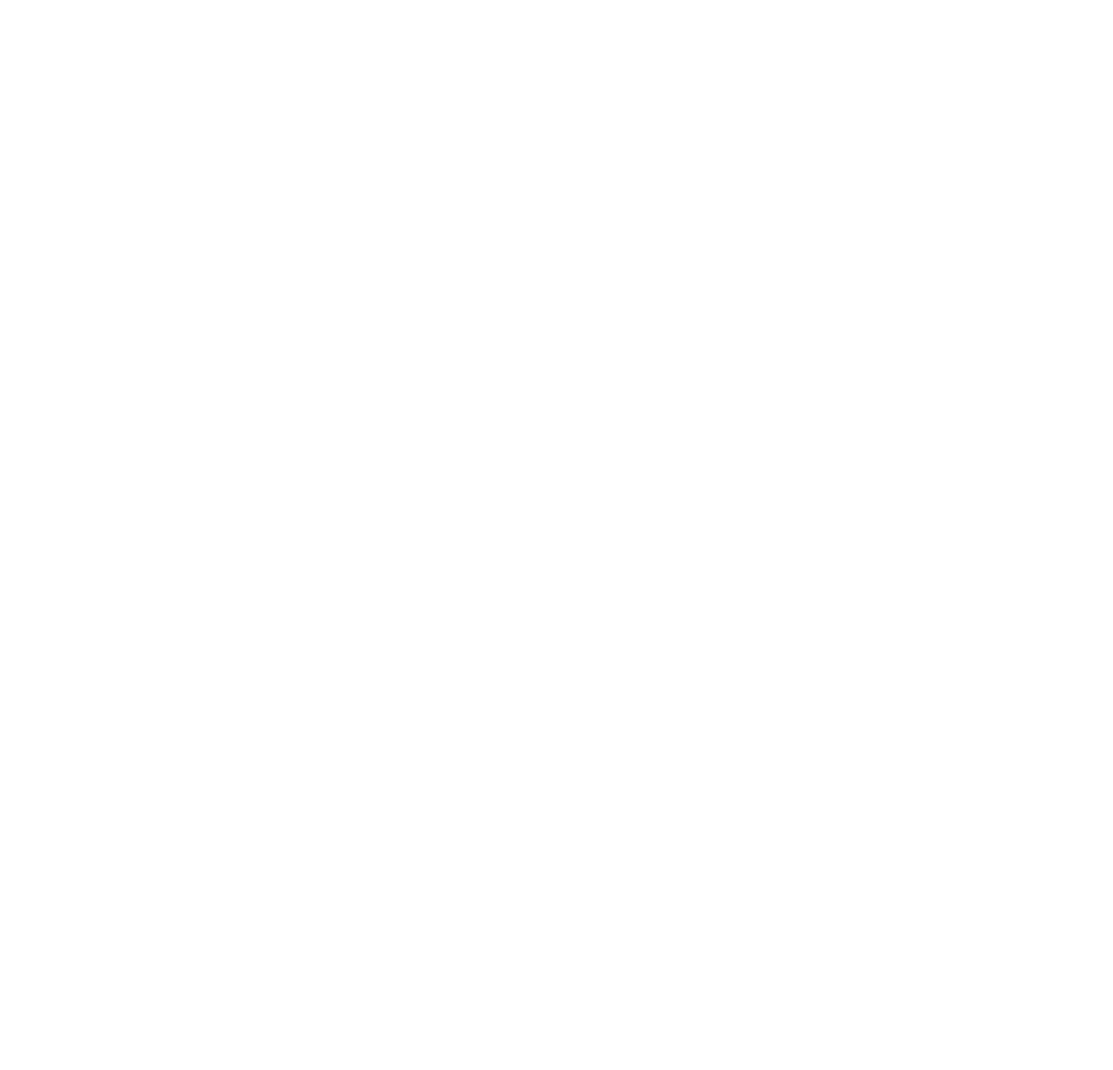
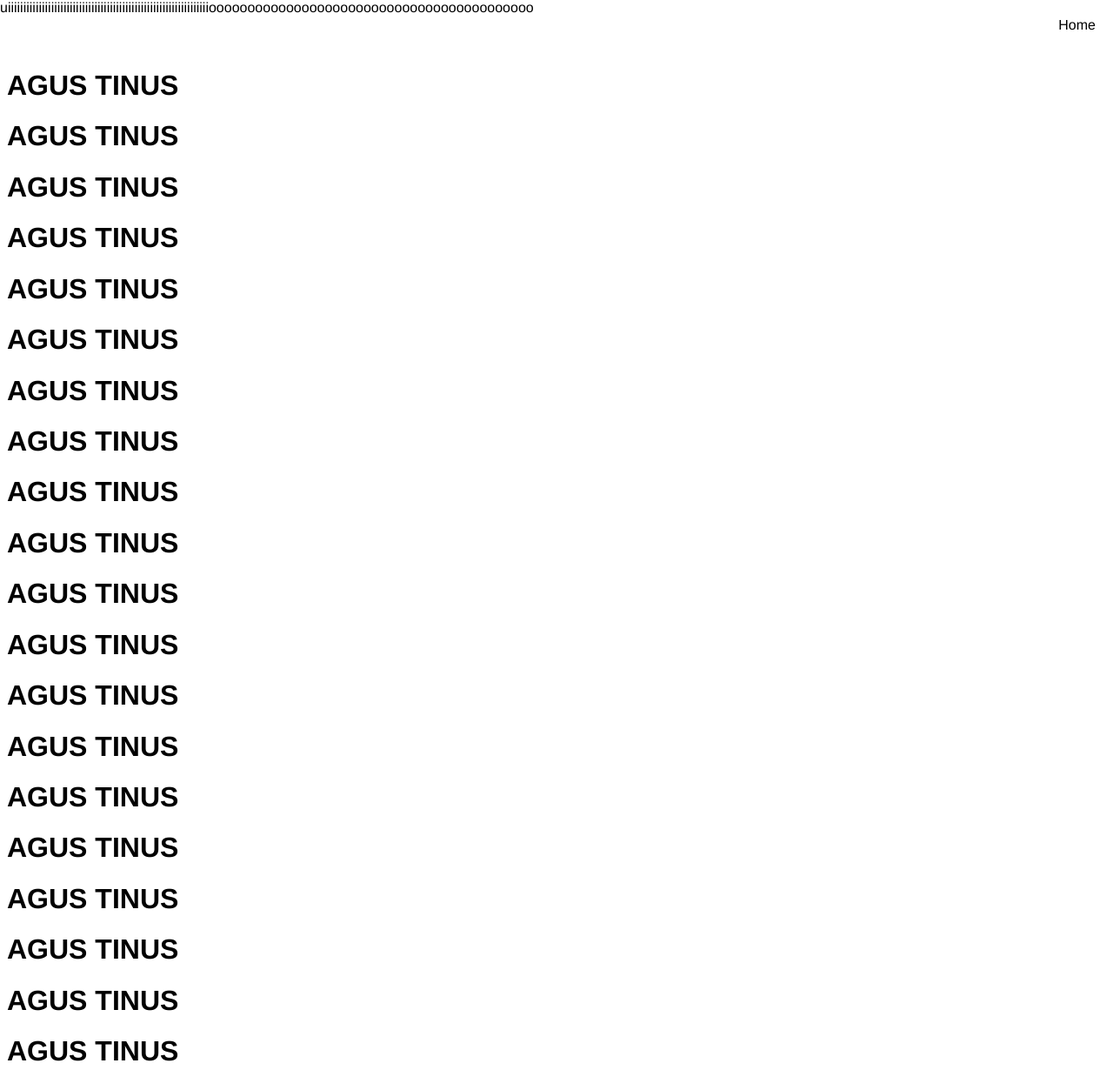
Before and after one commit to WaduhKetinggalan/Blog, a plain HTML site: page index.html in a window 1280 px wide. Shown: the top 1230 px of the page at 87% size. Before the commit the page ends 800 px from the top, so only its background shows below. Drawn offline with Linux system fonts and the light colour scheme.

Commit message:
Add Navbar #1

```diff
--- a/index.html
+++ b/index.html
@@ -3,10 +3,40 @@
 <head>
     <meta charset="UTF-8">
     <meta name="viewport" content="width=device-width, initial-scale=1.0">
+    <link rel="stylesheet" href="style.css">
 
     <title>Document</title>
 </head>
 <body>
+    <nav>
+        uiiiiiiiiiiiiiiiiiiiiiiiiiiiiiiiiiiiiiiiiiiiiiiiiiiiiiiiiiiiiiiiiioooooooooooooooooooooooooooooooooooooooooo
+        <a href="#home">Home</a>
+    </nav>
 
+    <h1 id="home">AGUS TINUS</h1>
+    <h1>AGUS TINUS</h1>
+    <h1>AGUS TINUS</h1>
+    <h1>AGUS TINUS</h1>
+    <h1>AGUS TINUS</h1>
+    <h1>AGUS TINUS</h1>
+    <h1>AGUS TINUS</h1>
+    <h1>AGUS TINUS</h1>
+    <h1>AGUS TINUS</h1>
+    <h1>AGUS TINUS</h1>
+    <h1>AGUS TINUS</h1>
+    <h1>AGUS TINUS</h1>
+    <h1>AGUS TINUS</h1>
+    <h1>AGUS TINUS</h1>
+    <h1>AGUS TINUS</h1>
+    <h1>AGUS TINUS</h1>
+    <h1>AGUS TINUS</h1>
+    <h1>AGUS TINUS</h1>
+    <h1>AGUS TINUS</h1>
+    <h1>AGUS TINUS</h1>
+    <h1>AGUS TINUS</h1>
+    <h1>AGUS TINUS</h1>
+    <h1>AGUS TINUS</h1>
+    <h1>AGUS TINUS</h1>
+    <h1>AGUS TINUS</h1>
 </body>
 </html>
--- /dev/null
+++ b/style.css
@@ -0,0 +1,20 @@
+body {
+    font-family: Helvetica, Arial, sans-serif;
+}
+
+nav {
+    position: fixed;
+    width: 100%;
+    top: 0px;
+    left: 0px;
+    background-color: white;
+}
+
+nav > a {
+    text-decoration: none;
+    margin: 20px;
+    color: black;
+    float: right;
+    display: block;
+    overflow: hidden;
+}
```
